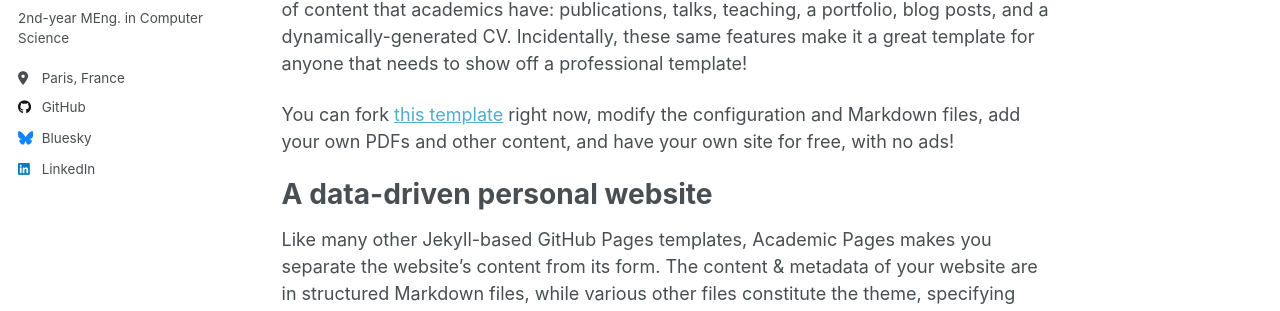
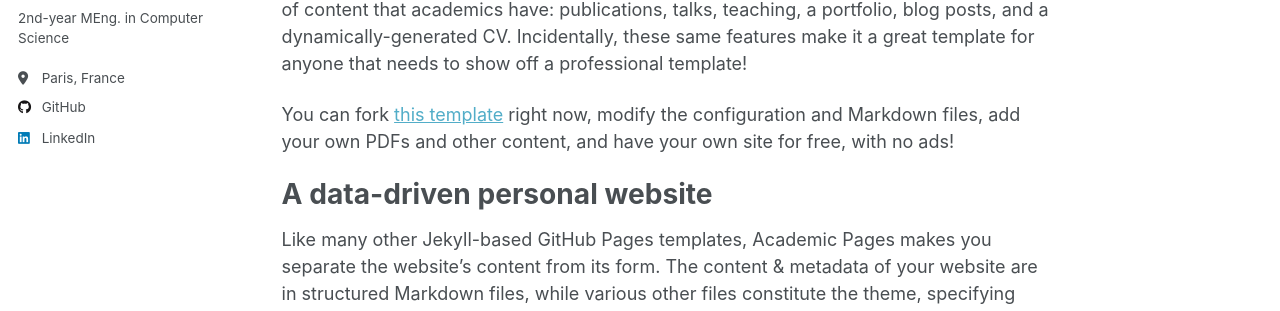
Before and after one commit to aymen-elo/aymen-elo.github.io, a Jekyll site: the page built from _pages/about.md, in a window 1280 px wide. Shown: the part 308-619 px from the top of the page. Built offline with Jekyll 4.4.1, drawn with Linux system fonts in a browser that asks for light colours; a script that is not in the unit is left out.

Commit message:
Update socials

```diff
--- a/_config.yml
+++ b/_config.yml
@@ -54,7 +54,7 @@ author:
 
   # Social media
   artstation       : # Username
-  bluesky          : "bsky.app" # Replace this with you Bluesky username
+  bluesky          : # "bsky.app" # Replace this with you Bluesky username
   facebook         : # Username
   flickr           : # Username
   foursquare       : # Username
@@ -63,7 +63,7 @@ author:
   keybase          : # Username
   instagram        : # Username
   lastfm           : # Username
-  linkedin         : https://www.linkedin.com/in/aymen-elo/
+  linkedin         : "aymen-elo"
   mastodon         : # URL
   medium           : # URL
   pinterest        : # Username
```
